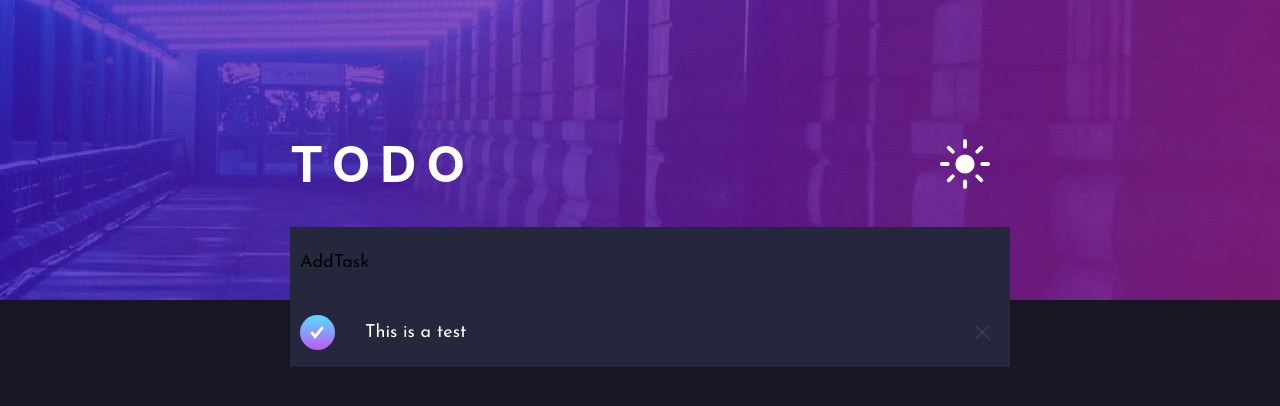
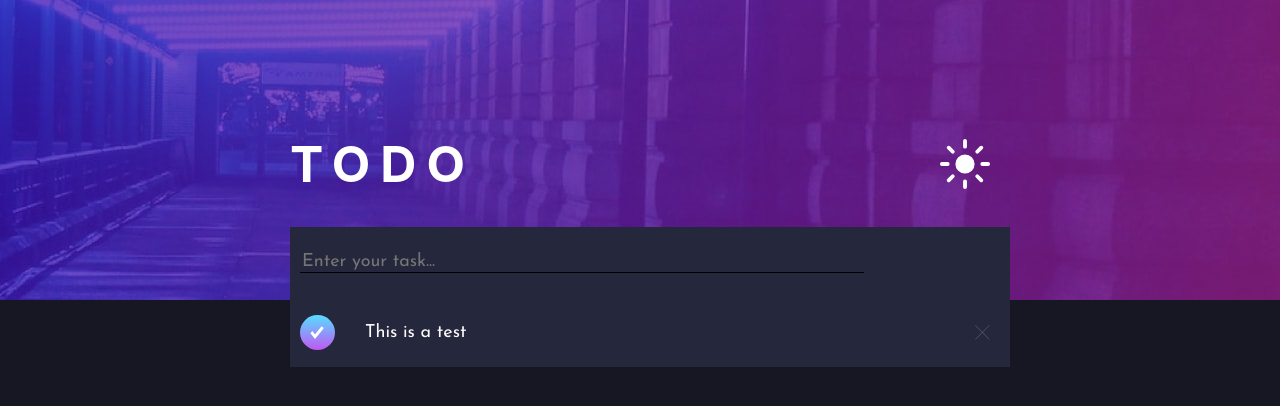
Before and after one commit to alonman17/Todo-app-react, a React (Create React App) app: page / in a window 1280 px wide. Shown: the top 406 px of the page. Built offline with nearby package versions, Linux system fonts and the light colour scheme.

Commit message:
added more style

```diff
--- a/src/components/AddTask/AddTask.css
+++ b/src/components/AddTask/AddTask.css
@@ -0,0 +1,10 @@
+.userTask {
+  border: 0;
+  border-bottom: 1px solid rgb(0, 0, 0);
+  outline: 0;
+  background-color: var(--Very-Dark-Desaturated-Blue);
+  width: 80%;
+  font-size: 18px;
+  color: white;
+  font-family: "Josefin Sans", sans-serif;
+}
--- a/src/components/AddTask/AddTask.js
+++ b/src/components/AddTask/AddTask.js
@@ -1,7 +1,14 @@
 import React from "react";
 import "../TaskList/TaskList.css";
+import "../AddTask/AddTask.css";
+import { useState } from "react";
 const AddTask = () => {
-  return <div className="Task">AddTask</div>;
+  const [TaskText, setTaskText] = useState("");
+  return (
+    <div className="Task">
+      <input type="text" placeholder="Enter your task..." className="userTask"></input>
+    </div>
+  );
 };
 
 export default AddTask;
```
